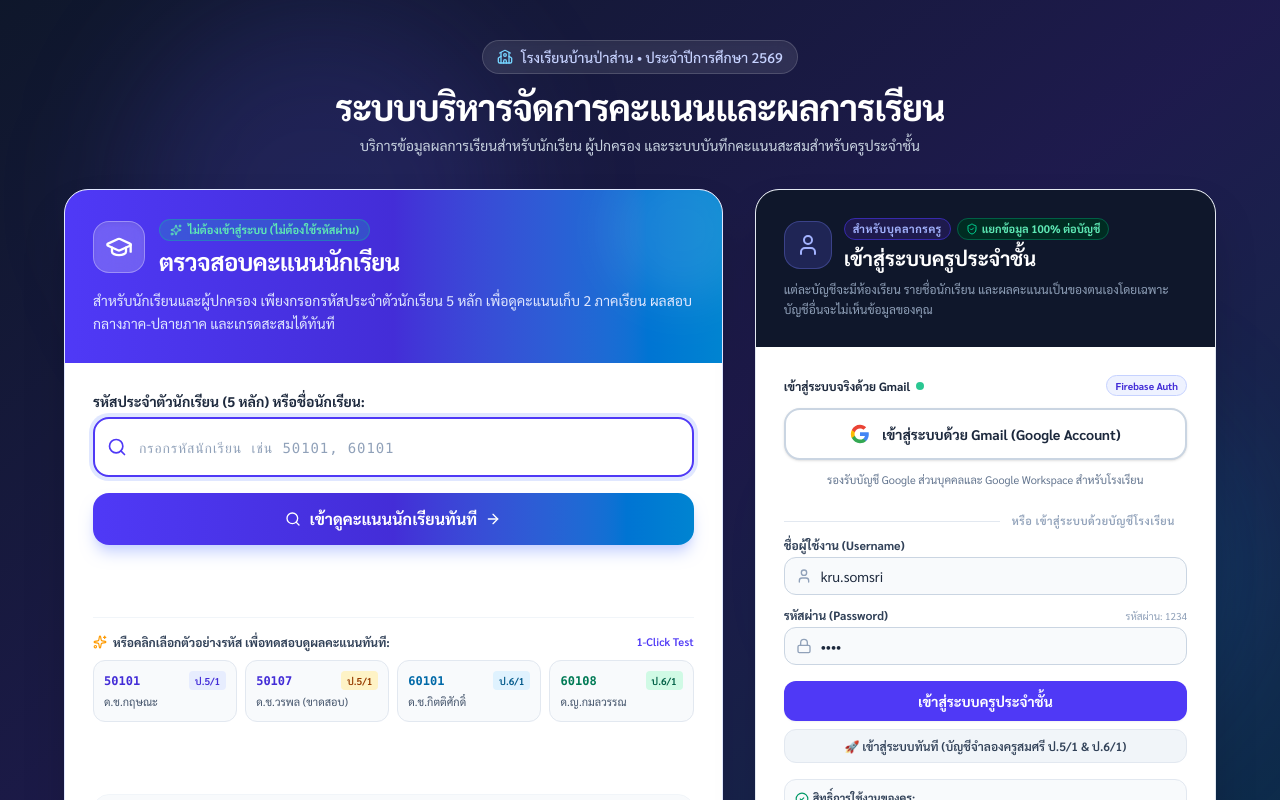
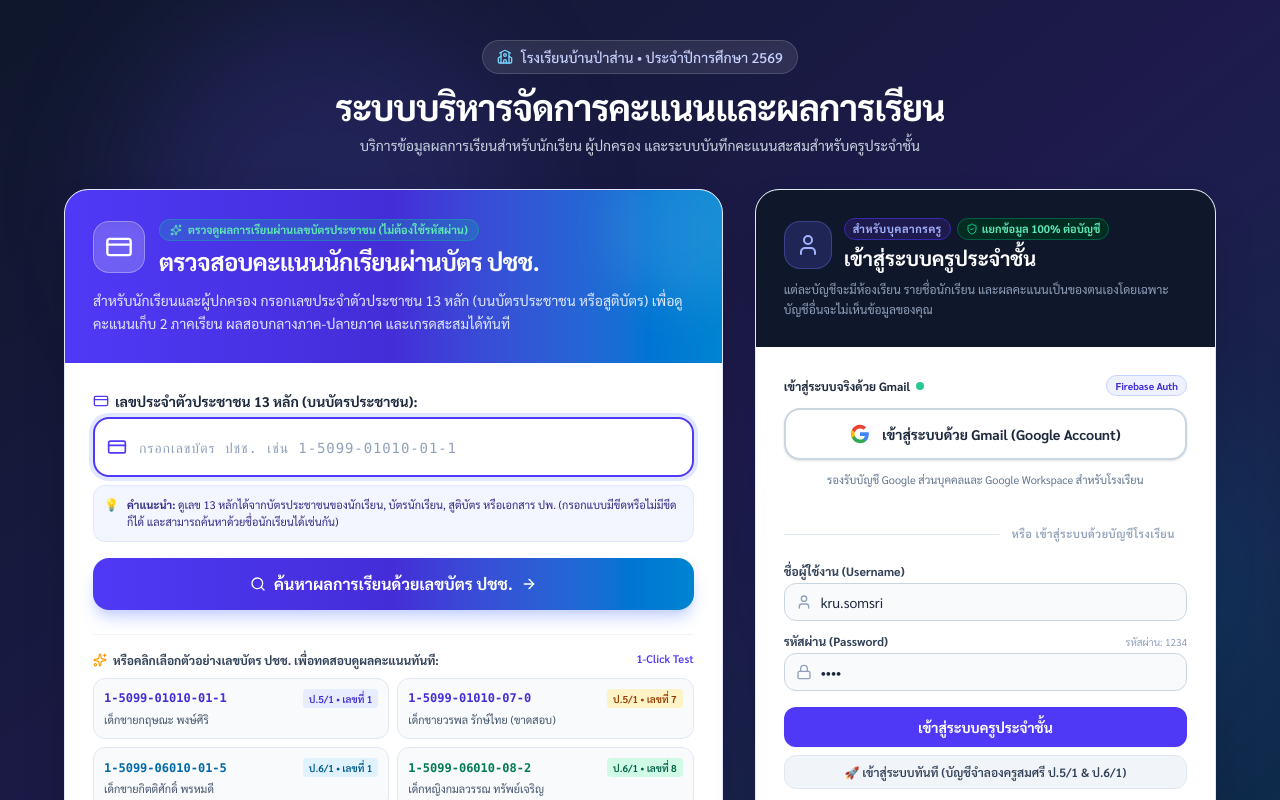
Before and after one commit to J0bJ4b/Score-system-, a React (Vite) app: page / in a window 1280 px wide. Shown: the top 800 px of the page. Built offline with nearby package versions, Linux system fonts and the light colour scheme; no server answers; the database is empty.

Commit message:
feat: support Thai ID format for student login
Update student login to accept and auto-format 13-digit Thai national ID, improving security and identification accuracy for students checking grades.

```diff
--- a/src/pages/LoginPage.tsx
+++ b/src/pages/LoginPage.tsx
@@ -12,10 +12,17 @@ import {
   ShieldCheck,
   BookOpen,
   Award,
+  CreditCard,
+  Check,
 } from 'lucide-react';
 import { storage } from '../services/storage';
 import { User, Student } from '../types';
 import { signInWithGmail } from '../services/firebase';
+import {
+  formatCitizenId,
+  cleanCitizenId,
+  validateThaiCitizenId,
+} from '../utils/dmcParser';
 
 interface LoginPageProps {
   onLoginSuccess: (user: User) => void;
@@ -89,41 +96,89 @@ export const LoginPage: React.FC<LoginPageProps> = ({
     }
   };
 
+  const handleStudentInputChange = (val: string) => {
+    // If the input contains Thai/English letters, treat as student name search
+    const hasLetters = /[a-zA-Z\u0E00-\u0E7F]/.test(val);
+    if (hasLetters) {
+      setStudentCode(val);
+    } else {
+      // Numbers and hyphens: format progressively as X-XXXX-XXXXX-XX-X
+      const digits = val.replace(/\D/g, '').slice(0, 13);
+      if (digits.length > 1) {
+        let formatted = digits[0];
+        if (digits.length > 1) formatted += '-' + digits.slice(1, 5);
+        if (digits.length > 5) formatted += '-' + digits.slice(5, 10);
+        if (digits.length > 10) formatted += '-' + digits.slice(10, 12);
+        if (digits.length > 12) formatted += '-' + digits.slice(12, 13);
+        setStudentCode(formatted);
+      } else {
+        setStudentCode(digits);
+      }
+    }
+    if (studentError) setStudentError('');
+  };
+
   const handleStudentSubmit = (e: React.FormEvent) => {
     e.preventDefault();
     setStudentError('');
 
-    const query = studentCode.trim().toLowerCase();
-    if (!query) {
-      setStudentError('กรุณากรอกรหัสประจำตัวนักเรียน');
+    const rawQuery = studentCode.trim();
+    if (!rawQuery) {
+      setStudentError('กรุณากรอกเลขประจำตัวประชาชน 13 หลัก หรือชื่อนักเรียน');
       return;
     }
 
+    const cleanQuery = cleanCitizenId(rawQuery);
     const allStudents = storage.getAllStudents();
-    const found = allStudents.find(
-      (s) =>
-        (s.student_code && s.student_code.toLowerCase() === query) ||
-        s.student_code === query.padStart(5, '0') ||
-        s.name.toLowerCase().includes(query)
-    );
+
+    const found = allStudents.find((s) => {
+      const studentCleanCode = cleanCitizenId(s.student_code || '');
+      // Match by 13-digit Citizen ID
+      if (cleanQuery && studentCleanCode === cleanQuery) {
+        return true;
+      }
+      if (cleanQuery.length >= 5 && studentCleanCode.includes(cleanQuery)) {
+        return true;
+      }
+      // Match by raw code (or student_no)
+      if (s.student_code && s.student_code.toLowerCase() === rawQuery.toLowerCase()) {
+        return true;
+      }
+      // Match by student name
+      if (s.name.toLowerCase().includes(rawQuery.toLowerCase())) {
+        return true;
+      }
+      return false;
+    });
 
     if (found) {
       if (onStudentLogin) {
         onStudentLogin(found);
       }
     } else {
-      setStudentError(`ไม่พบข้อมูลนักเรียนสำหรับ "${studentCode}" กรุณาตรวจสอบรหัสอีกครั้ง หรือคลิกเลือกตัวอย่างด้านล่าง`);
+      setStudentError(
+        `ไม่พบข้อมูลนักเรียนสำหรับเลขบัตร "${studentCode}" กรุณาตรวจสอบเลขประจำตัวประชาชน 13 หลักอีกครั้ง หรือคลิกเลือกตัวอย่างด้านล่าง`
+      );
     }
   };
 
-  const handleQuickStudentSelect = (code: string) => {
-    setStudentCode(code);
+  const handleQuickStudentSelect = (citizenId: string) => {
+    const formatted = formatCitizenId(citizenId);
+    setStudentCode(formatted);
+    const clean = cleanCitizenId(citizenId);
     const allStudents = storage.getAllStudents();
-    const found = allStudents.find((s) => s.student_code === code);
+    const found = allStudents.find(
+      (s) => cleanCitizenId(s.student_code || '') === clean || s.student_code === citizenId
+    );
     if (found && onStudentLogin) {
       onStudentLogin(found);
     }
   };
+
+  // Check if current input is 13 digits
+  const cleanDigits = cleanCitizenId(studentCode);
+  const is13Digits = cleanDigits.length === 13;
+  const isChecksumValid = is13Digits && validateThaiCitizenId(cleanDigits);
 
   return (
     <div className="min-h-screen bg-gradient-to-br from-slate-900 via-indigo-950 to-sky-950 flex flex-col justify-between p-4 sm:p-6 lg:p-8 font-['Sarabun',sans-serif]">
@@ -160,22 +215,22 @@ export const LoginPage: React.FC<LoginPageProps> = ({
               <div className="flex items-start justify-between gap-4">
                 <div className="flex items-center gap-3.5">
                   <div className="w-13 h-13 rounded-2xl bg-white/20 backdrop-blur-md flex items-center justify-center border border-white/30 shadow-inner">
-                    <GraduationCap className="w-7 h-7 text-white" />
+                    <CreditCard className="w-7 h-7 text-white" />
                   </div>
                   <div>
                     <div className="inline-flex items-center gap-1.5 px-2.5 py-0.5 rounded-full bg-emerald-400/20 text-emerald-300 border border-emerald-400/30 text-[11px] font-bold mb-1">
                       <Sparkles className="w-3 h-3 text-emerald-300" />
-                      <span>ไม่ต้องเข้าสู่ระบบ (ไม่ต้องใช้รหัสผ่าน)</span>
+                      <span>ตรวจดูผลการเรียนผ่านเลขบัตรประชาชน (ไม่ต้องใช้รหัสผ่าน)</span>
                     </div>
                     <h2 className="text-xl sm:text-2xl font-black tracking-tight">
-                      ตรวจสอบคะแนนนักเรียน
+                      ตรวจสอบคะแนนนักเรียนผ่านบัตร ปชช.
                     </h2>
                   </div>
                 </div>
               </div>
 
               <p className="text-indigo-100 text-xs sm:text-sm mt-3 leading-relaxed">
-                สำหรับนักเรียนและผู้ปกครอง เพียงกรอกรหัสประจำตัวนักเรียน 5 หลัก เพื่อดูคะแนนเก็บ 2 ภาคเรียน ผลสอบกลางภาค-ปลายภาค และเกรดสะสมได้ทันที
+                สำหรับนักเรียนและผู้ปกครอง กรอกเลขประจำตัวประชาชน 13 หลัก (บนบัตรประชาชน หรือสูติบัตร) เพื่อดูคะแนนเก็บ 2 ภาคเรียน ผลสอบกลางภาค-ปลายภาค และเกรดสะสมได้ทันที
               </p>
             </div>
 
@@ -183,25 +238,40 @@ export const LoginPage: React.FC<LoginPageProps> = ({
             <div className="p-6 sm:p-7 flex-1 flex flex-col justify-between space-y-6">
               <form onSubmit={handleStudentSubmit} className="space-y-4">
                 <div>
-                  <label className="block text-xs sm:text-sm font-bold text-slate-800 mb-1.5">
-                    รหัสประจำตัวนักเรียน (5 หลัก) หรือชื่อนักเรียน:
-                  </label>
+                  <div className="flex items-center justify-between mb-1.5">
+                    <label className="text-xs sm:text-sm font-bold text-slate-800 flex items-center gap-1.5">
+                      <CreditCard className="w-4 h-4 text-indigo-600" />
+                      <span>เลขประจำตัวประชาชน 13 หลัก (บนบัตรประชาชน):</span>
+                    </label>
+                    {is13Digits && (
+                      <span className="text-[11px] font-bold text-emerald-600 bg-emerald-50 px-2 py-0.5 rounded-md border border-emerald-200 flex items-center gap-1">
+                        <Check className="w-3 h-3" />
+                        <span>13 หลักครบถ้วน</span>
+                      </span>
+                    )}
+                  </div>
                   <div className="relative">
                     <div className="absolute inset-y-0 left-0 pl-3.5 flex items-center pointer-events-none text-indigo-600">
-                      <Search className="w-5 h-5" />
+                      <CreditCard className="w-5 h-5" />
                     </div>
                     <input
                       type="text"
                       value={studentCode}
-                      onChange={(e) => {
-                        setStudentCode(e.target.value);
-                        if (studentError) setStudentError('');
-                      }}
-                      placeholder="กรอกรหัสนักเรียน เช่น 50101, 60101"
+                      onChange={(e) => handleStudentInputChange(e.target.value)}
+                      placeholder="กรอกเลขบัตร ปชช. เช่น 1-5099-01010-01-1"
+                      maxLength={17}
                       autoFocus
                       required
                       className="w-full pl-11 pr-4 py-3.5 text-base sm:text-lg font-bold font-mono tracking-wider bg-slate-50 border-2 border-indigo-200 rounded-2xl focus:bg-white focus:outline-none focus:ring-4 focus:ring-indigo-100 focus:border-indigo-600 transition-all text-slate-800 placeholder:text-slate-400 placeholder:text-sm placeholder:font-normal shadow-xs"
                     />
+                  </div>
+
+                  {/* Citizen ID advice */}
+                  <div className="mt-2 flex items-start gap-2 p-2.5 bg-indigo-50/70 border border-indigo-100 rounded-xl text-[11px] text-indigo-900 leading-relaxed">
+                    <span className="text-xs shrink-0">💡</span>
+                    <span>
+                      <strong>คำแนะนำ:</strong> ดูเลข 13 หลักได้จากบัตรประชาชนของนักเรียน, บัตรนักเรียน, สูติบัตร หรือเอกสาร ปพ. (กรอกแบบมีขีดหรือไม่มีขีดก็ได้ และสามารถค้นหาด้วยชื่อนักเรียนได้เช่นกัน)
+                    </span>
                   </div>
                 </div>
 
@@ -217,7 +287,7 @@ export const LoginPage: React.FC<LoginPageProps> = ({
                   className="w-full py-3.5 px-5 bg-gradient-to-r from-indigo-600 via-indigo-700 to-sky-600 hover:from-indigo-700 hover:to-sky-700 text-white font-bold rounded-2xl shadow-lg shadow-indigo-200 hover:shadow-indigo-300 transition-all text-sm sm:text-base flex items-center justify-center gap-2 cursor-pointer active:scale-[0.99]"
                 >
                   <Search className="w-4 h-4" />
-                  <span>เข้าดูคะแนนนักเรียนทันที</span>
+                  <span>ค้นหาผลการเรียนด้วยเลขบัตร ปชช.</span>
                   <ArrowRight className="w-4 h-4" />
                 </button>
               </form>
@@ -227,58 +297,66 @@ export const LoginPage: React.FC<LoginPageProps> = ({
                 <div className="flex items-center justify-between mb-2.5">
                   <span className="text-xs font-bold text-slate-700 flex items-center gap-1.5">
                     <Sparkles className="w-3.5 h-3.5 text-amber-500" />
-                    <span>หรือคลิกเลือกตัวอย่างรหัส เพื่อทดสอบดูผลคะแนนทันที:</span>
+                    <span>หรือคลิกเลือกตัวอย่างเลขบัตร ปชช. เพื่อทดสอบดูผลคะแนนทันที:</span>
                   </span>
                   <span className="text-[11px] text-indigo-600 font-semibold">1-Click Test</span>
                 </div>
 
-                <div className="grid grid-cols-2 sm:grid-cols-4 gap-2">
+                <div className="grid grid-cols-1 sm:grid-cols-2 gap-2">
                   <button
                     type="button"
-                    onClick={() => handleQuickStudentSelect('50101')}
+                    onClick={() => handleQuickStudentSelect('1509901010011')}
                     className="p-2.5 rounded-xl bg-slate-50 hover:bg-indigo-50 border border-slate-200 hover:border-indigo-300 text-left transition-all cursor-pointer group"
                   >
                     <div className="flex items-center justify-between">
-                      <span className="font-mono font-bold text-indigo-700 text-xs group-hover:text-indigo-900">50101</span>
-                      <span className="text-[10px] px-1.5 py-0.5 rounded bg-indigo-100/70 text-indigo-700 font-semibold">ป.5/1</span>
+                      <span className="font-mono font-bold text-indigo-700 text-xs group-hover:text-indigo-900">
+                        1-5099-01010-01-1
+                      </span>
+                      <span className="text-[10px] px-1.5 py-0.5 rounded bg-indigo-100/70 text-indigo-700 font-semibold">ป.5/1 • เลขที่ 1</span>
                     </div>
-                    <div className="text-[11px] text-slate-600 mt-1 truncate">ด.ช.กฤษณะ</div>
+                    <div className="text-[11px] text-slate-600 mt-1 truncate">เด็กชายกฤษณะ พงษ์ศิริ</div>
                   </button>
 
                   <button
                     type="button"
-                    onClick={() => handleQuickStudentSelect('50107')}
+                    onClick={() => handleQuickStudentSelect('1509901010070')}
                     className="p-2.5 rounded-xl bg-slate-50 hover:bg-amber-50 border border-slate-200 hover:border-amber-300 text-left transition-all cursor-pointer group"
                   >
                     <div className="flex items-center justify-between">
-                      <span className="font-mono font-bold text-indigo-700 text-xs group-hover:text-amber-800">50107</span>
-                      <span className="text-[10px] px-1.5 py-0.5 rounded bg-amber-100 text-amber-800 font-semibold">ป.5/1</span>
+                      <span className="font-mono font-bold text-indigo-700 text-xs group-hover:text-amber-800">
+                        1-5099-01010-07-0
+                      </span>
+                      <span className="text-[10px] px-1.5 py-0.5 rounded bg-amber-100 text-amber-800 font-semibold">ป.5/1 • เลขที่ 7</span>
                     </div>
-                    <div className="text-[11px] text-slate-600 mt-1 truncate">ด.ช.วรพล (ขาดสอบ)</div>
+                    <div className="text-[11px] text-slate-600 mt-1 truncate">เด็กชายวรพล รักษ์ไทย (ขาดสอบ)</div>
                   </button>
 
                   <button
                     type="button"
-                    onClick={() => handleQuickStudentSelect('60101')}
+                    onClick={() => handleQuickStudentSelect('1509906010015')}
                     className="p-2.5 rounded-xl bg-slate-50 hover:bg-sky-50 border border-slate-200 hover:border-sky-300 text-left transition-all cursor-pointer group"
                   >
                     <div className="flex items-center justify-between">
-                      <span className="font-mono font-bold text-sky-700 text-xs group-hover:text-sky-900">60101</span>
-                      <span className="text-[10px] px-1.5 py-0.5 rounded bg-sky-100 text-sky-800 font-semibold">ป.6/1</span>
+                      <span className="font-mono font-bold text-sky-700 text-xs group-hover:text-sky-900">
+                        1-5099-06010-01-5
+                      </span>
+                      <span className="text-[10px] px-1.5 py-0.5 rounded bg-sky-100 text-sky-800 font-semibold">ป.6/1 • เลขที่ 1</span>
                     </div>
-                    <div className="text-[11px] text-slate-600 mt-1 truncate">ด.ช.กิตติศักดิ์</div>
+                    <div className="text-[11px] text-slate-600 mt-1 truncate">เด็กชายกิตติศักดิ์ พรหมดี</div>
                   </button>
 
                   <button
                     type="button"
-                    onClick={() => handleQuickStudentSelect('60108')}
+                    onClick={() => handleQuickStudentSelect('1509906010082')}
                     className="p-2.5 rounded-xl bg-slate-50 hover:bg-emerald-50 border border-slate-200 hover:border-emerald-300 text-left transition-all cursor-pointer group"
                   >
                     <div className="flex items-center justify-between">
-                      <span className="font-mono font-bold text-emerald-700 text-xs group-hover:text-emerald-900">60108</span>
-                      <span className="text-[10px] px-1.5 py-0.5 rounded bg-emerald-100 text-emerald-800 font-semibold">ป.6/1</span>
+                      <span className="font-mono font-bold text-emerald-700 text-xs group-hover:text-emerald-900">
+                        1-5099-06010-08-2
+                      </span>
+                      <span className="text-[10px] px-1.5 py-0.5 rounded bg-emerald-100 text-emerald-800 font-semibold">ป.6/1 • เลขที่ 8</span>
                     </div>
-                    <div className="text-[11px] text-slate-600 mt-1 truncate">ด.ญ.กมลวรรณ</div>
+                    <div className="text-[11px] text-slate-600 mt-1 truncate">เด็กหญิงกมลวรรณ ทรัพย์เจริญ</div>
                   </button>
                 </div>
               </div>
--- a/src/pages/StudentPortalPage.tsx
+++ b/src/pages/StudentPortalPage.tsx
@@ -301,7 +301,7 @@ export const StudentPortalPage: React.FC<StudentPortalPageProps> = ({
                   ตรวจสอบผลการเรียนออนไลน์
                 </h2>
                 <p className="text-slate-600 text-sm sm:text-base max-w-md mx-auto mb-8">
-                  กรอก <span className="font-bold text-indigo-700">รหัสประจำตัวนักเรียน</span> เพื่อดูคะแนนเก็บรายวิชา สอบกลางภาค ปลายภาค และเกรดเฉลี่ยสะสม
+                  กรอก <span className="font-bold text-indigo-700">เลขประจำตัวประชาชน 13 หลัก</span> (บนบัตรประชาชน) เพื่อดูคะแนนเก็บรายวิชา สอบกลางภาค ปลายภาค และเกรดเฉลี่ยสะสม
                 </p>
 
                 {/* Search Form */}
@@ -315,12 +315,29 @@ export const StudentPortalPage: React.FC<StudentPortalPageProps> = ({
                         type="text"
                         value={studentCodeInput}
                         onChange={(e) => {
-                          setStudentCodeInput(e.target.value);
+                          const val = e.target.value;
+                          const hasLetters = /[a-zA-Z\u0E00-\u0E7F]/.test(val);
+                          if (hasLetters) {
+                            setStudentCodeInput(val);
+                          } else {
+                            const digits = val.replace(/\D/g, '').slice(0, 13);
+                            if (digits.length > 1) {
+                              let formatted = digits[0];
+                              if (digits.length > 1) formatted += '-' + digits.slice(1, 5);
+                              if (digits.length > 5) formatted += '-' + digits.slice(5, 10);
+                              if (digits.length > 10) formatted += '-' + digits.slice(10, 12);
+                              if (digits.length > 12) formatted += '-' + digits.slice(12, 13);
+                              setStudentCodeInput(formatted);
+                            } else {
+                              setStudentCodeInput(digits);
+                            }
+                          }
                           if (searchError) setSearchError('');
                         }}
-                        placeholder="กรอกเลขประจำตัวประชาชน 13 หลัก เช่น 1509901010011 หรือชื่อนักเรียน"
+                        placeholder="กรอกเลขบัตร ปชช. เช่น 1-5099-01010-01-1 หรือชื่อนักเรียน"
+                        maxLength={17}
                         autoFocus
-                        className="w-full pl-11 pr-4 py-3.5 text-base sm:text-lg bg-slate-50 border-2 border-indigo-200 rounded-2xl focus:bg-white focus:outline-none focus:ring-4 focus:ring-indigo-100 focus:border-indigo-600 font-semibold text-slate-800 transition-all placeholder:text-slate-400 placeholder:text-sm"
+                        className="w-full pl-11 pr-4 py-3.5 text-base sm:text-lg bg-slate-50 border-2 border-indigo-200 rounded-2xl focus:bg-white focus:outline-none focus:ring-4 focus:ring-indigo-100 focus:border-indigo-600 font-semibold font-mono tracking-wider text-slate-800 transition-all placeholder:text-slate-400 placeholder:text-sm placeholder:font-normal"
                       />
                     </div>
                     <button
```
